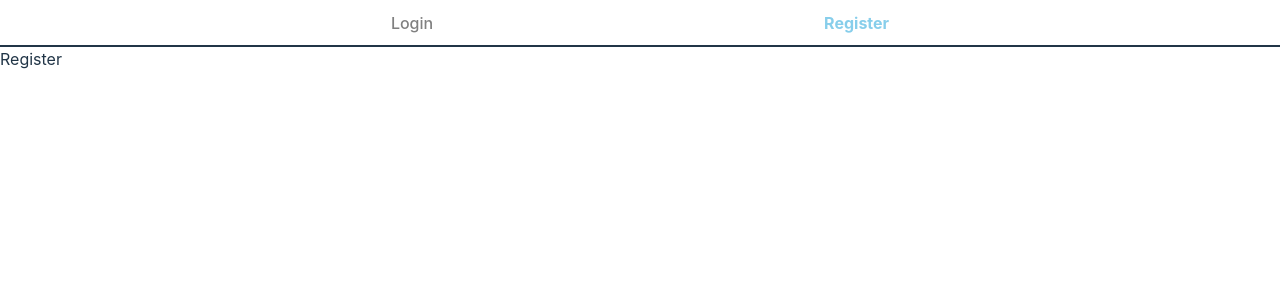
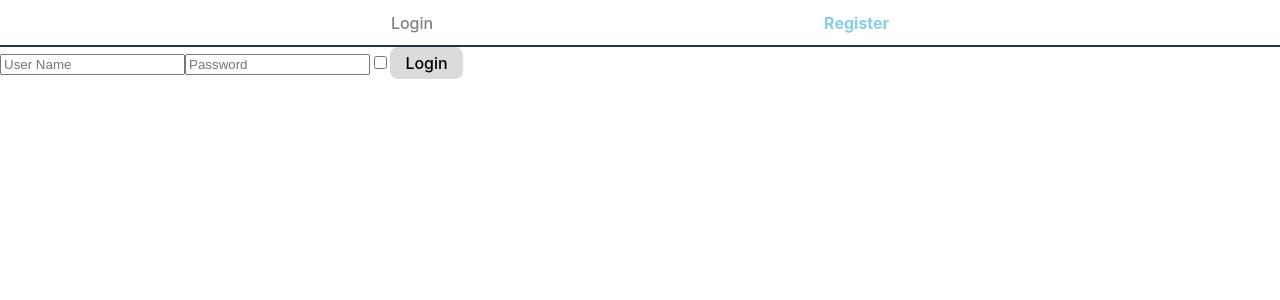
Before and after one commit to YosWebiks/client, a React (Vite) app: page /register in a window 1280 px wide. Shown: the top 300 px of the page. Built offline with nearby package versions, Linux system fonts and the light colour scheme.

Commit message:
chart library

```diff
--- a/package.json
+++ b/package.json
@@ -10,6 +10,7 @@
     "preview": "vite preview"
   },
   "dependencies": {
+    "@opd/g2plot-react": "^2.13.4",
     "@reduxjs/toolkit": "^2.3.0",
     "react": "^18.3.1",
     "react-dom": "^18.3.1",
--- a/src/components/auth/Register.tsx
+++ b/src/components/auth/Register.tsx
@@ -1,15 +1,57 @@
-import React, { useEffect } from "react";
+import React, { useEffect, useState } from "react";
 import { useAppSelector } from "../../redux/store";
 import { useNavigate } from "react-router-dom";
 
 export default function Register() {
   const { user } = useAppSelector((state) => state.user);
   const navigate = useNavigate();
-
+  const [username, setUsername] = useState("");
+  const [password, setPassword] = useState("");
+  const [isAdmin, setIsAdmin] = useState(false);
   useEffect(() => {
     if (user?._id) {
       navigate("/votes");
     }
   }, []);
-  return <div>Register</div>;
+
+  const handleRegister = async () => {
+    try {
+        const res = await fetch("http://localhost:2222/api/users/register", {
+            method: "post",
+            headers: {
+              "Content-Type": "application/json",
+            },
+            body: JSON.stringify({username, password, isAdmin}),
+          });
+          const data = await res.json();
+    } catch (err) {
+        console.log({err})
+    }
+  }
+
+  return (
+    <div>
+      {" "}
+      <input
+        type="text"
+        placeholder="User Name"
+        value={username}
+        onChange={(e) => setUsername(e.target.value)}
+      />
+      <input
+        type="password"
+        placeholder="Password"
+        value={password}
+        onChange={(e) => setPassword(e.target.value)}
+      />
+      <input
+        type="checkbox"
+        checked={isAdmin}
+        onChange={(e) => setIsAdmin(e.target.checked)}
+      />
+      <button onClick={handleRegister}>
+        Login
+      </button>
+    </div>
+  );
 }
--- a/src/components/pages/Statistics.tsx
+++ b/src/components/pages/Statistics.tsx
@@ -1,9 +1,11 @@
 import React, { useEffect } from "react";
 import { useNavigate } from "react-router-dom";
 import { useAppSelector } from "../../redux/store";
+import { ColumnChart, } from "@opd/g2plot-react";
 
 export default function Statistics() {
   const { user } = useAppSelector((state) => state.user);
+  const { candidates } = useAppSelector((state) => state.candidates);
   const navigate = useNavigate();
 
   useEffect(() => {
@@ -11,5 +13,27 @@ export default function Statistics() {
     if (user?._id && !user?.isAdmin) navigate("/votes");
     if (!user?._id) navigate("/login");
   }, []);
-  return <div>Statistics</div>;
+
+  const config = {
+
+    xField: "name",
+    yField: "votes",
+    smooth: true,
+    meta: {
+      value: {
+        max: 15,
+      },
+    },
+  };
+  return (
+    <div style={{padding:"70px"}}>
+      <h1>Statistics</h1>
+
+      <ColumnChart
+        {...config}
+        height={400}
+        data={candidates?.map((c) => ({ name: c.name, votes: c.votes }))}
+      />
+    </div>
+  );
 }
--- a/src/components/pages/VoteCard.tsx
+++ b/src/components/pages/VoteCard.tsx
@@ -36,13 +36,17 @@ export default function VoteCard({ candidate }: props) {
   };
 
   return (
-    <div className="vote-card">
+    <div
+      className={`vote-card ${
+        user?.votedFor === candidate._id ? "my-vote" : ""
+      }`}
+    >
       <h1>
         {candidate.name}
         <span className="badge">{candidate.votes}</span>
       </h1>
 
-      <button onClick={handleVote}>VOTE</button>
+      <button onClick={handleVote} disabled={user?.hasVoted}>VOTE</button>
     </div>
   );
 }
--- a/src/index.css
+++ b/src/index.css
@@ -118,3 +118,9 @@ button:focus-visible {
   align-items: center;
   justify-content: center;
 }
+
+.my-vote {
+  -webkit-box-shadow: -1px -1px 27px 4px rgba(0, 0, 0, 0.75);
+  -moz-box-shadow: -1px -1px 27px 4px rgba(0, 0, 0, 0.75);
+  box-shadow: -1px -1px 27px 4px rgba(0, 0, 0, 0.75);
+}
--- a/src/redux/slices/userSlice.ts
+++ b/src/redux/slices/userSlice.ts
@@ -59,31 +59,6 @@ export const fetchProfileUpdate = createAsyncThunk(
   }
 );
 
-const fetchRegister = createAsyncThunk(
-  "user/register",
-  async (
-    user: { username: string; password: string; isAdmin: boolean },
-    thunkApi
-  ) => {
-    try {
-      const res = await fetch("http://localhost:2222/api/users/register", {
-        method: "post",
-        headers: {
-          "Content-Type": "aplication/json",
-        },
-        body: JSON.stringify(user),
-      });
-      if (res.status != 200) {
-        thunkApi.rejectWithValue("Can't create new user, please try again");
-      }
-      const data = await res.json();
-      thunkApi.fulfillWithValue(data);
-    } catch (err) {
-      thunkApi.rejectWithValue("Can't create new user, please try again");
-    }
-  }
-);
-
 const userSlice = createSlice({
   name: "user",
   initialState,
```
Also changed, not shown: 1 other file (tests, documents, lock files or other folders).
